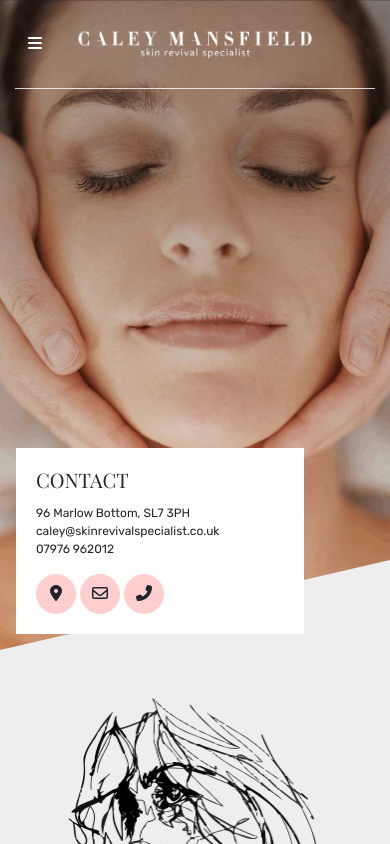
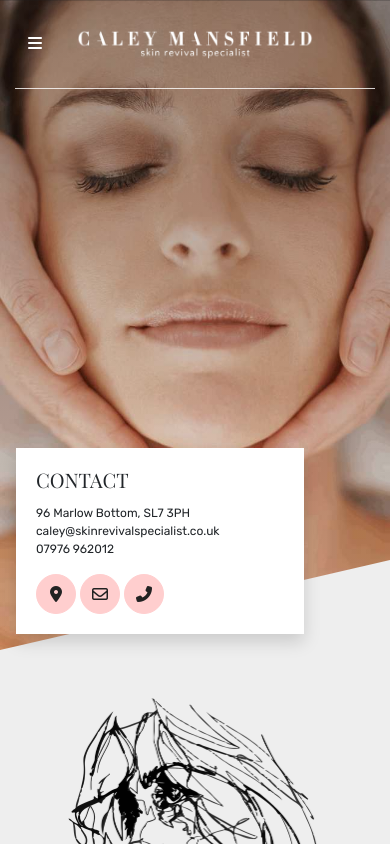
Before and after one commit to Lucamilne/caleymansfieldskincare, a React (Create React App) app: page / in a window 390 px wide. Shown: the top 844 px of the page. Built offline with nearby package versions, Linux system fonts and the light colour scheme; a web font is replaced by a local one.

Commit message:
links updated

```diff
--- a/src/Hero.js
+++ b/src/Hero.js
@@ -1,16 +1,16 @@
 import React from "react";
-import { Card, Button } from "react-bootstrap";
+import { Card } from "react-bootstrap";
 import { useInView } from 'react-intersection-observer';
 import ShapeFill from "./ShapeFill";
 
 const contact = [
-    { value: "96 Marlow Bottom, SL7 3PH", icon: "fas fa-map-marker-alt" },
-    { value: "caley@skinrevivalspecialist.co.uk", icon: "far fa-envelope" },
-    { value: "07976 962012", icon: "fas fa-phone-alt" }
+    { value: "96 Marlow Bottom, SL7 3PH", icon: "fas fa-map-marker-alt", rel: "noopener", href: "https://www.google.com/maps/place/96+Marlow+Bottom,+Marlow+SL7+3PH/", target: "_blank"},
+    { value: "caley@skinrevivalspecialist.co.uk", icon: "far fa-envelope", href: "mailto:caley@skinrevivalspecialist.co.uk"},
+    { value: "07976 962012", icon: "fas fa-phone-alt", href: "tel:07976 962012" }
 ]
 
 const options = {
-    threshold: 1,
+    threshold: 0.75,
     triggerOnce: false,
 }
 
@@ -18,7 +18,7 @@ function ContactCard() {
     const { ref, inView } = useInView(options);
 
     return (
-        <Card ref={ref} style={{ width: '18rem' }} className={`d-lg-none m-3 fade-in from-below ${inView ? 'appear' : ''}`} id="contact-card">
+        <Card ref={ref} style={{ width: '18rem' }} className={`d-lg-none m-3 shadow fade-in from-below ${inView ? 'appear' : ''}`} id="contact-card">
             <Card.Body>
                 <Card.Title>Contact</Card.Title>
                 <Card.Text className="contact-body d-flex flex-column mb-3">
@@ -26,11 +26,13 @@ function ContactCard() {
                             <span key={i}>{el.value}</span>
                         ))}
                 </Card.Text>
+                <div className="d-flex">
                 {contact.map((el, i) => (
-                    <Button key={i} variant="secondary" className="btn-circle mr-1">
+                    <a key={i} variant="secondary" href={el.href} rel={el.rel ? el.rel : ""} target={el.target ? el.target : ""} className="btn btn-secondary btn-circle mr-1">
                         <i className={el.icon}></i>
-                    </Button>
+                    </a>
                 ))}
+                </div>
             </Card.Body>
         </Card >
     )
--- a/src/styles/_Hero.scss
+++ b/src/styles/_Hero.scss
@@ -29,5 +29,10 @@
   ul {
     padding: 0;
   }
-
+  a {
+    display: flex;
+    justify-content: center;
+    align-items: center;
+    color: $darkColor;
+  }
 }
```
Also changed, not shown: src/styles/App.css, 1 other file (tests, documents, lock files or other folders).
